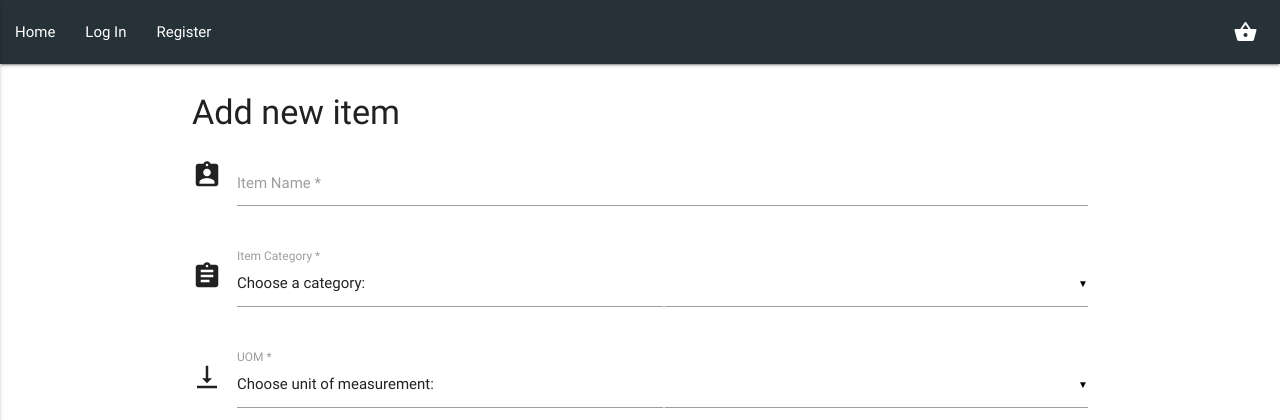
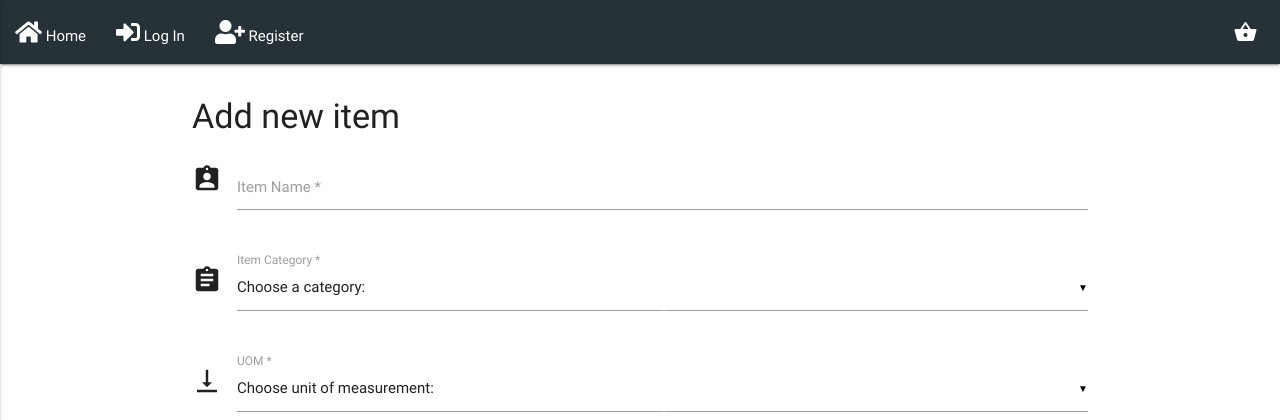
Before and after one commit to xz3t/milestone-3, a Flask app: page /add_item in a window 1280 px wide. Shown: the top 420 px of the page. Run offline with Flask 2, Linux system fonts and the light colour scheme; data that the repository does not hold is empty; some libraries are stand-ins or nearby versions.

Commit message:
Add fontawesome icons to nav links

```diff
--- a/templates/base.html
+++ b/templates/base.html
@@ -23,33 +23,33 @@
                         class="material-icons ">shopping_basket</i></a>
                 <a href="#" data-activates="mobile-demo" class="button-collapse"><i class="material-icons">menu</i></a>
                 <ul id="nav-mobile" class="left hide-on-med-and-down">
-                    <li><a href="{{url_for('index')}}">Home</a></li>
+                    <li><a href="{{url_for('index')}}"><i class="fas fa-home menu-icon"></i> Home</a></li>
                     {% if session.user %}
-                    <li><a href="{{url_for('use_shopping_list')}}">Saved Shopping List</a></li>
-                    <li><a href="{{url_for('shopping_list')}}">Manage Shopping List</a></li>
-                    <li><a href="{{url_for('items')}}">Items</a></li>
-                    <li><a href="{{url_for('recipes')}}">Recipes</a></li>
-                    <li><a href="{{url_for('feedback')}}">Feedback</a></li>
-                    <li><a href="{{url_for('logout')}}">Log Out</a></li>
+                    <li><a href="{{url_for('use_shopping_list')}}"><i class="fas fa-save menu-icon"></i> Saved Shopping List</a></li>
+                    <li><a href="{{url_for('shopping_list')}}"><i class="fas fa-edit menu-icon"></i> Manage Shopping List</a></li>
+                    <li><a href="{{url_for('items')}}"><i class="fas fa-plus menu-icon"></i> Items</a></li>
+                    <li><a href="{{url_for('recipes')}}"><i class="fas fa-folder-plus menu-icon"></i> Recipes</a></li>
+                    <li><a href="{{url_for('feedback')}}"><i class="fas fa-comments menu-icon"></i> Feedback</a></li>
+                    <li><a href="{{url_for('logout')}}"><i class="fas fa-sign-out-alt menu-icon"></i> Log Out</a></li>
                     {% else %}
-                    <li><a href="{{ url_for('login') }}">Log In</a></li>
-                    <li><a href="{{ url_for('register') }}">Register</a></li>
+                    <li><a href="{{ url_for('login') }}"><i class="fas fa-sign-in-alt menu-icon"></i> Log In</a></li>
+                    <li><a href="{{ url_for('register') }}"><i class="fas fa-user-plus menu-icon"></i> Register</a></li>
                     {% endif %}
 
                 </ul>
                 <!-- mobile side navigation -->
                 <ul class="side-nav" id="mobile-demo">
-                    <li><a href="{{url_for('index')}}">Home</a></li>
+                    <li><a href="{{url_for('index')}}"><i class="fas fa-home"></i> Home</a></li>
                     {% if session.user %}
-                    <li><a href="{{url_for('use_shopping_list')}}">Saved Shopping List</a></li>
-                    <li><a href="{{url_for('shopping_list')}}">Manage Shopping List</a></li>
-                    <li><a href="{{url_for('items')}}">Items</a></li>
-                    <li><a href="{{url_for('recipes')}}">Recipes</a></li>
-                    <li><a href="{{url_for('feedback')}}">Feedback</a></li>
-                    <li><a href="{{url_for('logout')}}">Log Out</a></li>
+                    <li><a href="{{url_for('use_shopping_list')}}"><i class="fas fa-save"></i> Saved Shopping List</a></li>
+                    <li><a href="{{url_for('shopping_list')}}"><i class="fas fa-edit"></i> Manage Shopping List</a></li>
+                    <li><a href="{{url_for('items')}}"><i class="fas fa-plus"></i> Items</a></li>
+                    <li><a href="{{url_for('recipes')}}"><i class="fas fa-folder-plus"></i> Recipes</a></li>
+                    <li><a href="{{url_for('feedback')}}"><i class="fas fa-comments"></i> Feedback</a></li>
+                    <li><a href="{{url_for('logout')}}"><i class="fas fa-sign-out-alt"></i> Log Out</a></li>
                     {% else %}
-                    <li><a href="{{ url_for('login') }}">Log In</a></li>
-                    <li><a href="{{ url_for('register') }}">Register</a></li>
+                    <li><a href="{{ url_for('login') }}"><i class="fas fa-sign-in-alt"></i> Log In</a></li>
+                    <li><a href="{{ url_for('register') }}"><i class="fas fa-user-plus"></i> Register</a></li>
                     {% endif %}
                 </ul>
             </div>
```
